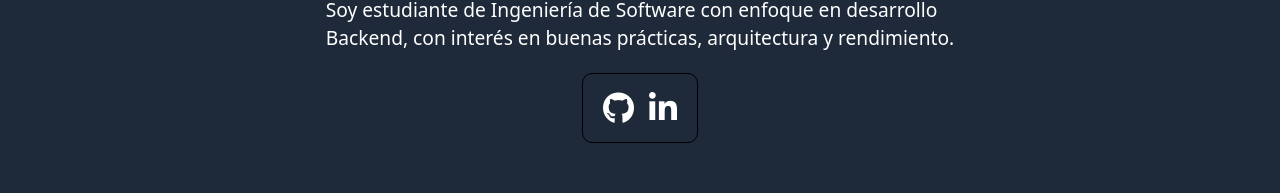
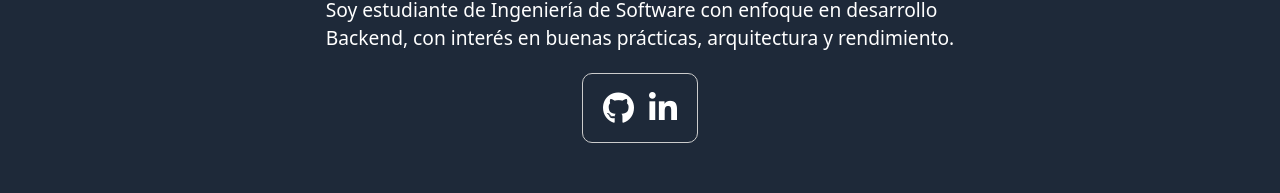
Before and after one commit to andrebm99/portfolio, a React (Vite) app: page / in a window 1280 px wide. Shown: the part 399-592 px from the top of the page. Built offline with nearby package versions, Linux system fonts and the light colour scheme.

Commit message:
feat: terminando home

```diff
--- a/src/css/home.css
+++ b/src/css/home.css
@@ -100,12 +100,13 @@
     padding: 10px 20px;
     gap: 15px;
     display: flex;
-    border: 1px solid black;
+    border: 1px solid #ccc;
     border-radius: 10px;
 }
 
 .centrando-redes:hover{
     box-shadow: 0 8px 25px #ffb3c6;
+    border: none;
 }
 
 .about{
```
